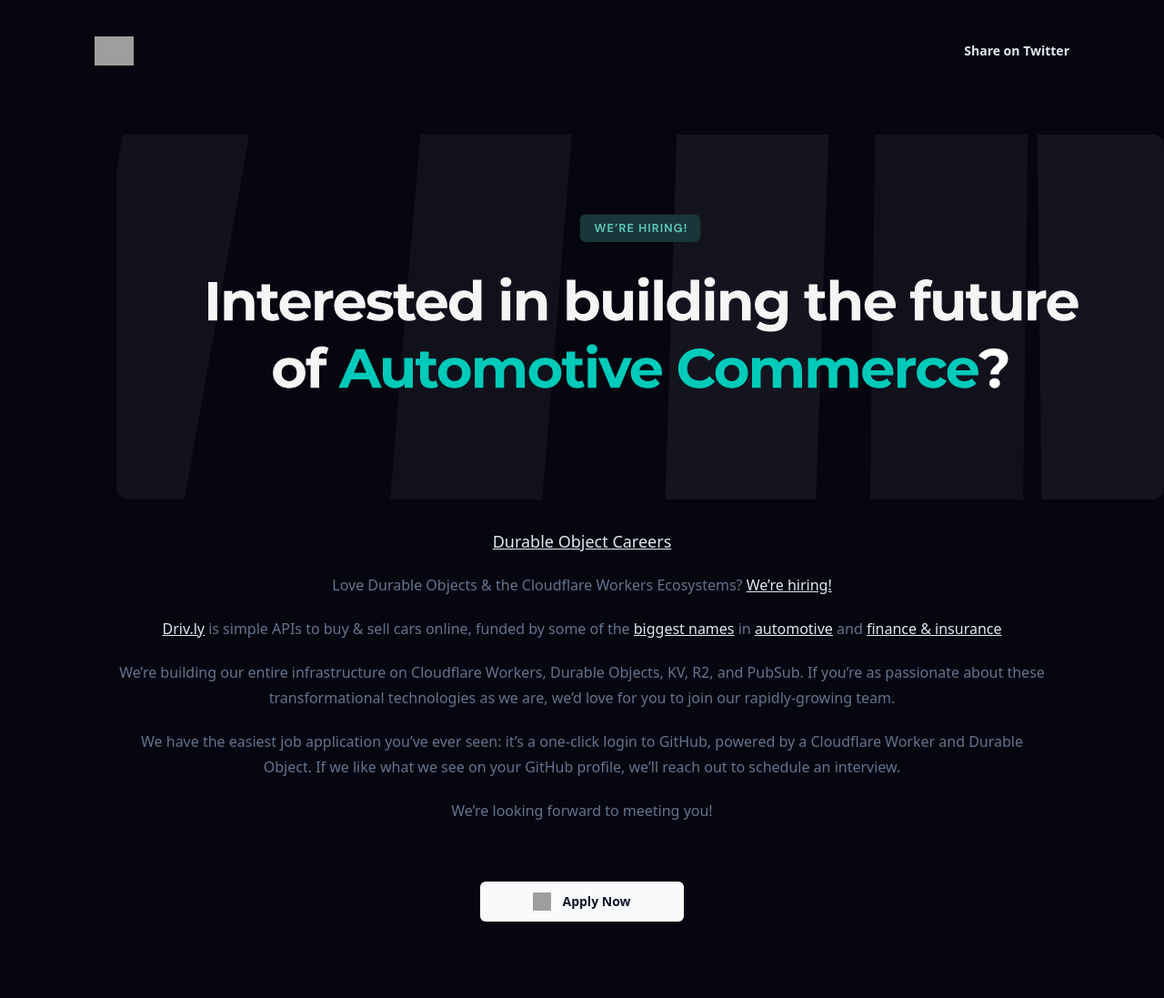
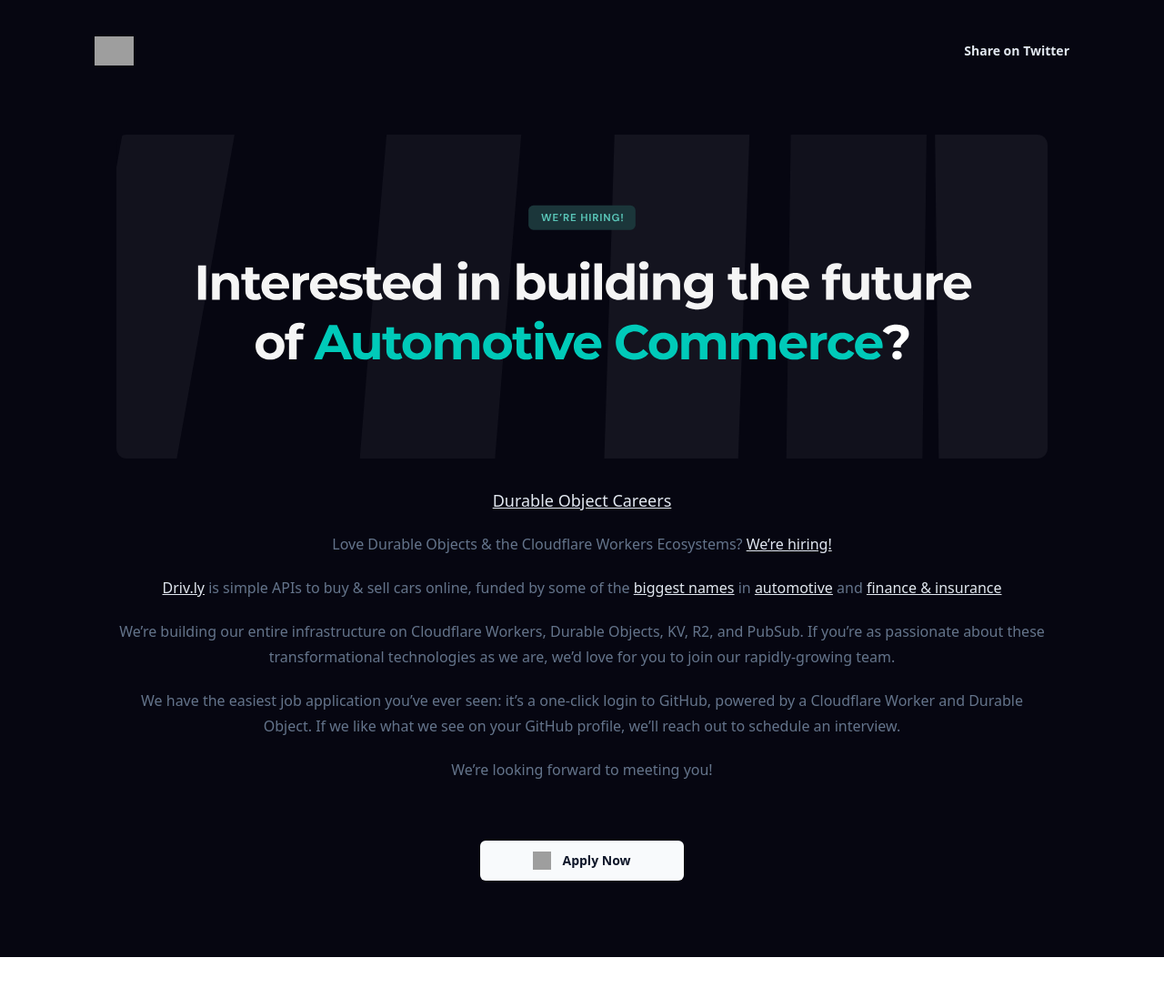
Before and after one commit to drivly/careers.do, a Jekyll site: the page built from README.md, in a window 1280 px wide. Shown: the whole page at 91% size. Built offline with Jekyll 4.4.1, drawn with Linux system fonts in a browser that asks for light colours; nearby versions of some CDN libraries; our own code applies the rules of GitHub Pages for plain Markdown files; after the commit the page ends 1052 px from its top, so only the background shows below that; grey boxes are pictures that could not be loaded.

Commit message:
update margins

```diff
--- a/_layouts/default.html
+++ b/_layouts/default.html
@@ -15,7 +15,7 @@
         <div>
           <a aria-label="Home" href="https://driv.ly" target="_blank">
             <img class="mx-auto h-8"
-              src="https://uploads-ssl.webflow.com/60bee04bdb1a7a33432ce295/60beeb6f38814ea48d5c7c02_Drivly_logo_light.svg"/>
+              src="https://uploads-ssl.webflow.com/60bee04bdb1a7a33432ce295/60beeb6f38814ea48d5c7c02_Drivly_logo_light.svg" />
           </a>
         </div>
         <div class="flex items-center block">
@@ -29,7 +29,8 @@
 
   <div class="relative flex min-h-screen flex-col justify-center overflow-hidden bg-[#060611] py-4 sm:py-1">
     <div class="mx-auto max-w-6xl px-4 mt-6 sm:py-10 text-center sm:px-6 lg:px-8">
-      <div class="mx-auto mt-6 prose-img:max-w-6xl max-w-5xl text-md tracking-loose text-slate-500 prose py-6 prose-a:text-slate-200 prose-h1:text-lg">
+      <div
+        class="mx-auto mt-6 max-w-6xl text-md tracking-loose text-slate-500 prose py-6 prose-a:text-slate-200 prose-h1:text-lg prose-p:max-w-5xl">
         {{ content }}
       </div>
 
```
